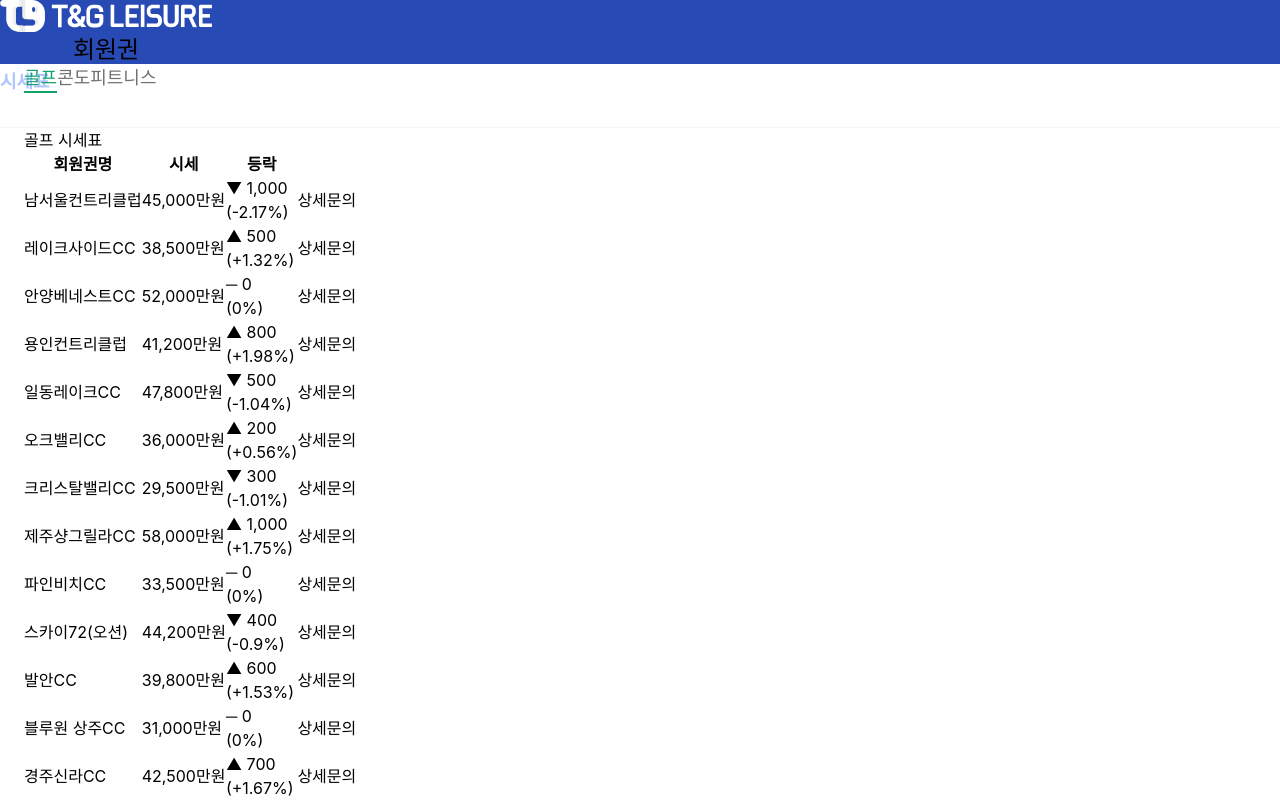
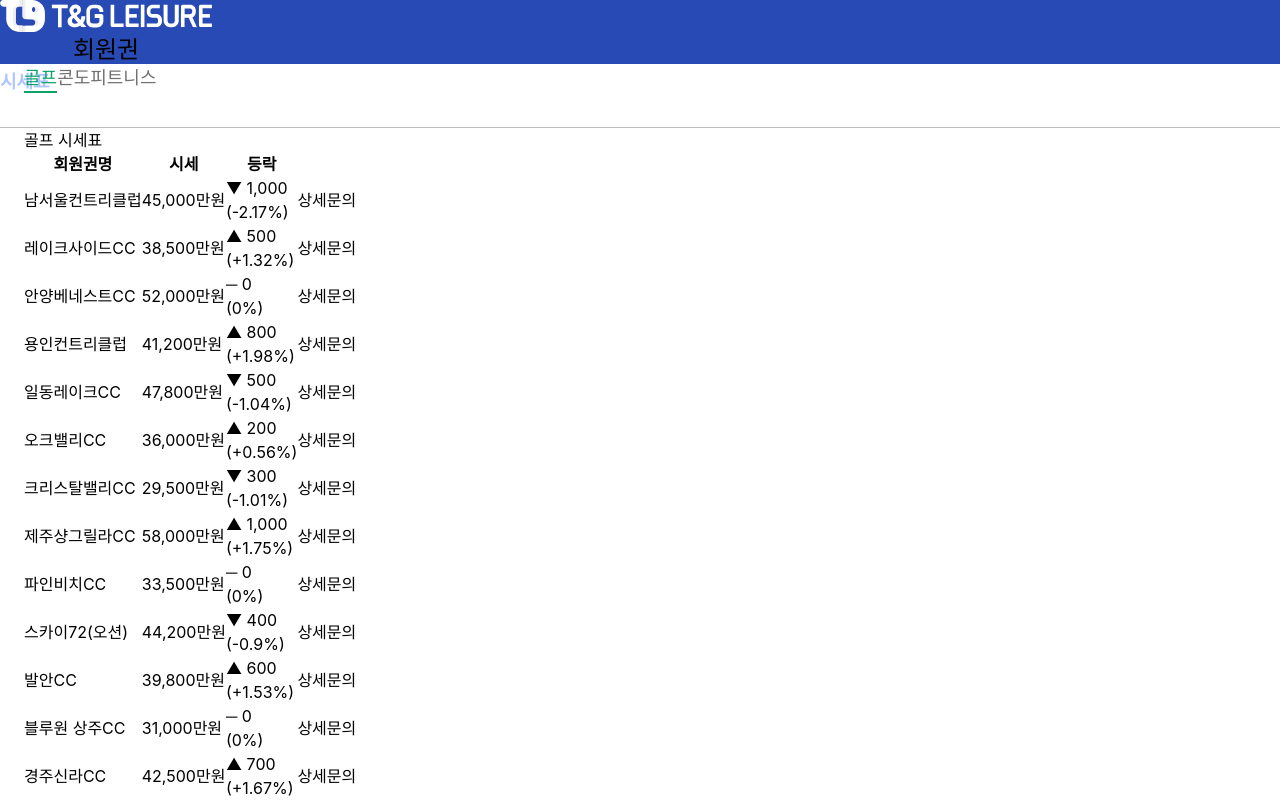
Before and after one commit to foxyystar-glitch/membership-market, a React (Vite) app: page / in a window 1280 px wide. Both pictures are taken after a click on the button "전체 시세표 보기". Shown: the top 800 px of the page. Built offline with nearby package versions, Linux system fonts and the light colour scheme.

Commit message:
Update: 스티키탭 바텀 보더 색상 변경
- 스티키탭 바텀 보더 색상을 #F6F5FD에서 #BDBDBD로 변경
- CategoryPage, UrgentSalePage, PresalePage, PriceTablePage 모두 적용

```diff
--- a/src/pages/CategoryPage.jsx
+++ b/src/pages/CategoryPage.jsx
@@ -58,7 +58,7 @@ export default function CategoryPage({ navigate, selectedCategory }) {
   return (
     <div className="min-h-screen bg-white">
       {/* 스티키 탭 */}
-      <div className="sticky top-0 bg-white z-10" style={{ height: '64px', borderBottom: '1px solid #F6F5FD' }}>
+      <div className="sticky top-0 bg-white z-10" style={{ height: '64px', borderBottom: '1px solid #BDBDBD' }}>
         <div className="mx-auto h-full flex items-center" style={{ maxWidth: '1200px', paddingLeft: '24px', paddingRight: '24px' }}>
           <CategoryTabs activeTab={category} onTabChange={setCategory} variant="default" />
         </div>
--- a/src/pages/PresalePage.jsx
+++ b/src/pages/PresalePage.jsx
@@ -104,7 +104,7 @@ export default function PresalePage({ navigate }) {
   return (
     <div className="min-h-screen bg-white">
       {/* 스티키 탭 */}
-      <div className="sticky top-0 bg-white z-10" style={{ height: '64px', borderBottom: '1px solid #F6F5FD' }}>
+      <div className="sticky top-0 bg-white z-10" style={{ height: '64px', borderBottom: '1px solid #BDBDBD' }}>
         <div className="mx-auto h-full flex items-center" style={{ maxWidth: '1200px', paddingLeft: '24px', paddingRight: '24px' }}>
           <CategoryTabs activeTab={activeTab} onTabChange={setActiveTab} variant="default" />
         </div>
--- a/src/pages/PriceTablePage.jsx
+++ b/src/pages/PriceTablePage.jsx
@@ -128,7 +128,7 @@ export default function PriceTablePage({ navigate }) {
   return (
     <div className="min-h-screen bg-white">
       {/* 스티키 탭 */}
-      <div className="sticky top-0 bg-white z-10" style={{ height: '64px', borderBottom: '1px solid #F6F5FD' }}>
+      <div className="sticky top-0 bg-white z-10" style={{ height: '64px', borderBottom: '1px solid #BDBDBD' }}>
         <div className="mx-auto h-full flex items-center" style={{ maxWidth: '1200px', paddingLeft: '24px', paddingRight: '24px' }}>
           <CategoryTabs
             activeTab={activeTab}
--- a/src/pages/UrgentSalePage.jsx
+++ b/src/pages/UrgentSalePage.jsx
@@ -104,7 +104,7 @@ export default function UrgentSalePage({ navigate }) {
   return (
     <div className="min-h-screen bg-white">
       {/* 스티키 탭 */}
-      <div className="sticky top-0 bg-white z-10" style={{ height: '64px', borderBottom: '1px solid #F6F5FD' }}>
+      <div className="sticky top-0 bg-white z-10" style={{ height: '64px', borderBottom: '1px solid #BDBDBD' }}>
         <div className="mx-auto h-full flex items-center" style={{ maxWidth: '1200px', paddingLeft: '24px', paddingRight: '24px' }}>
           <CategoryTabs activeTab={activeTab} onTabChange={setActiveTab} variant="urgent" />
         </div>
```
